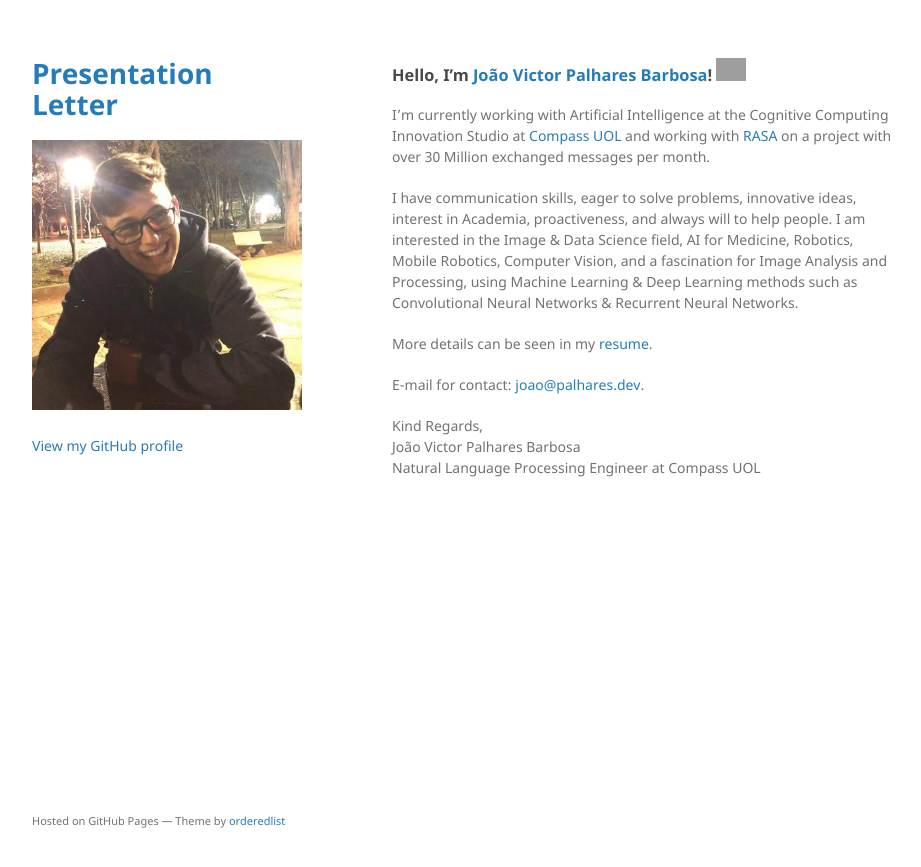
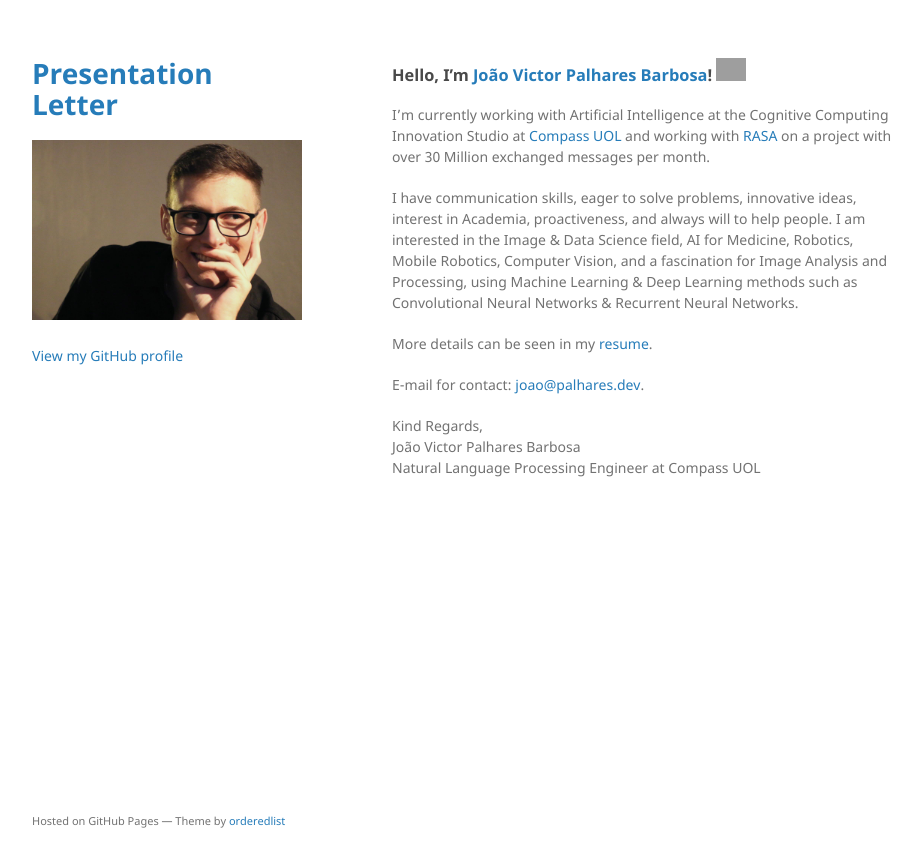
Before and after one commit to joaoavanzini/joaoavanzini.github.io, a Jekyll site: the page built from index.md, in a window 1280 px wide. Shown: the top 867 px of the page, without its empty margins (178-1099 px from the left). Built offline with Jekyll 4.4.1, drawn with Linux system fonts in a browser that asks for light colours; the repository's description, which GitHub fills in, is left out; our own code applies the rules of GitHub Pages for plain Markdown files; grey boxes are pictures that could not be loaded.

Commit message:
Atualizando o perfil

```diff
--- a/_config.yml
+++ b/_config.yml
@@ -1,5 +1,5 @@
 title: Presentation Letter
-logo: /assets/img/joao_victor.jpeg
+logo: /assets/img/joao_victor.jpg
 description: ""
 show_downloads: true
 google_analytics:
```
Also changed, not shown: assets/img/joao_victor.jpeg (deleted), assets/img/joao_victor.jpg (added).
